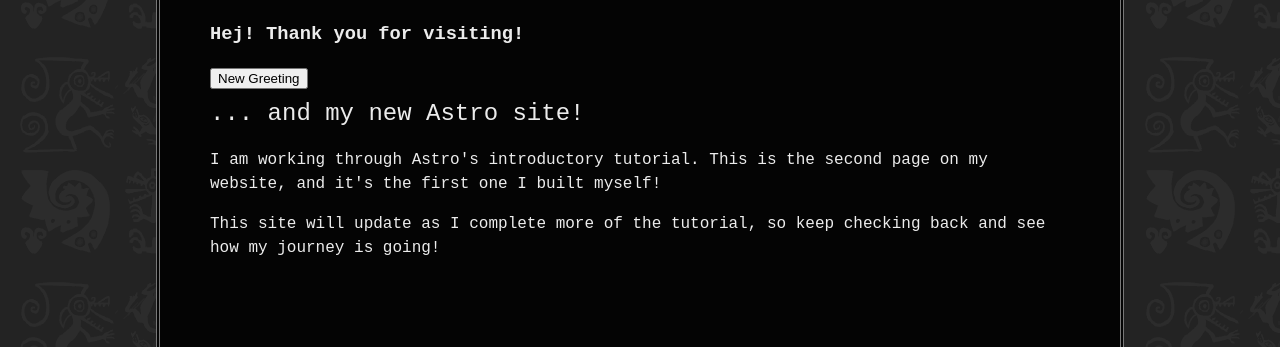
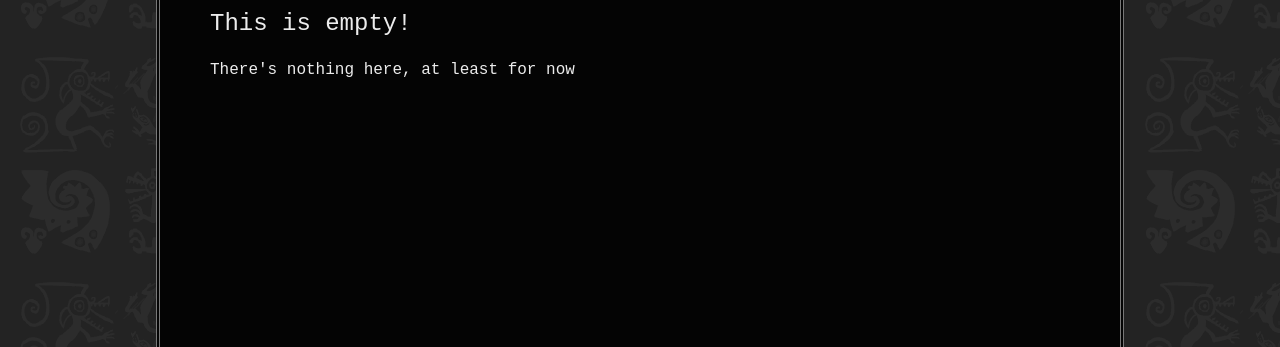
Before and after one commit to anami-codes/astro-anami-codes-web, an Astro site: page /about in a window 1280 px wide. Shown: the part 453-800 px from the top of the page. Built offline with nearby package versions, Linux system fonts and the light colour scheme; Astro itself is replaced by a stand-in of ours.

Commit message:
Update about.astro

```diff
--- a/src/pages/about.astro
+++ b/src/pages/about.astro
@@ -8,11 +8,7 @@ import Greeting from '../components/jsx/greeting.jsx';
 <PageLayout title={title} banner={banner} navCode={title} url="about">
   <h1>About Me</h1>
 
-  <Greeting client:load messages={["Hej", "Hallo", "Hola", "Habari"]} />
+  <h2>This is empty!</h2>
 
-  <h2>... and my new Astro site!</h2>
-
-  <p>I am working through Astro's introductory tutorial. This is the second page on my website, and it's the first one I built myself!</p>
-
-  <p>This site will update as I complete more of the tutorial, so keep checking back and see how my journey is going!</p>
+  <p>There's nothing here, at least for now</p>
 </PageLayout>
```
